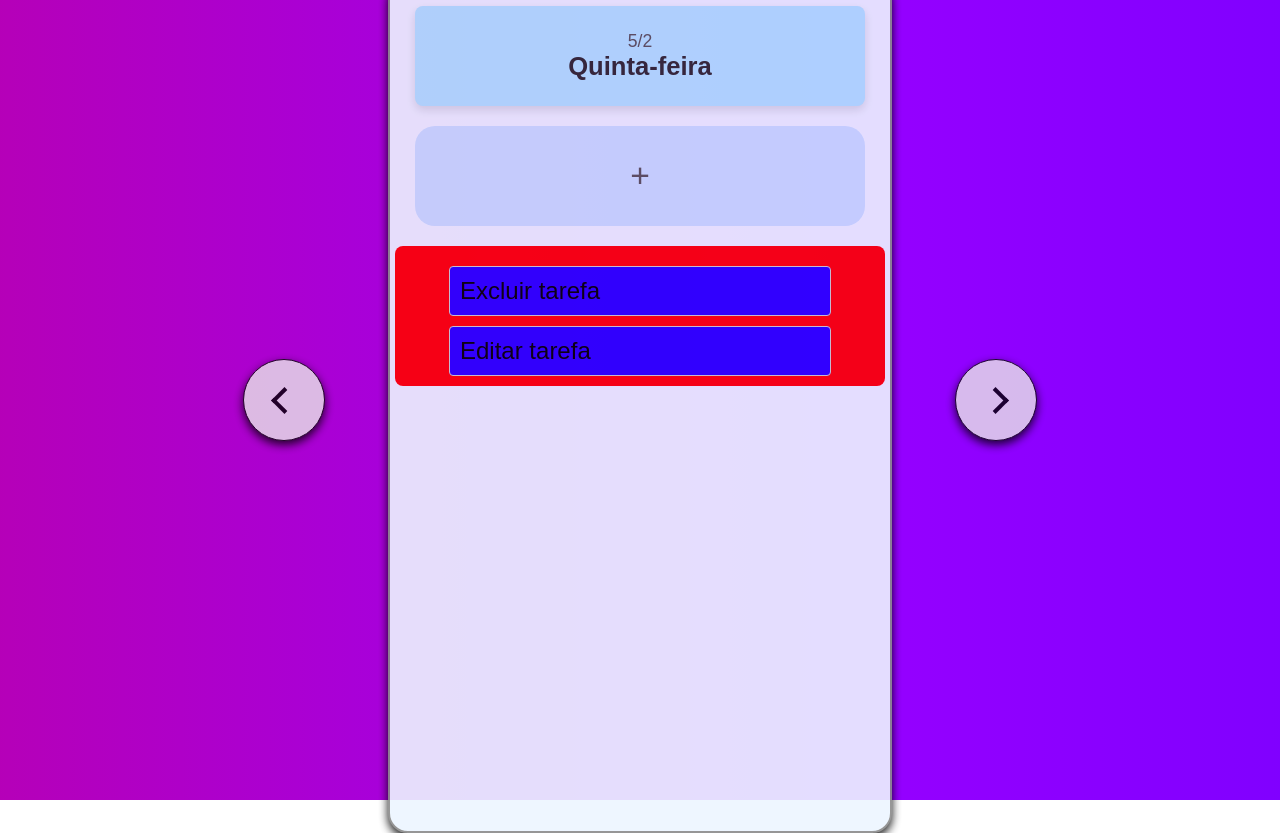
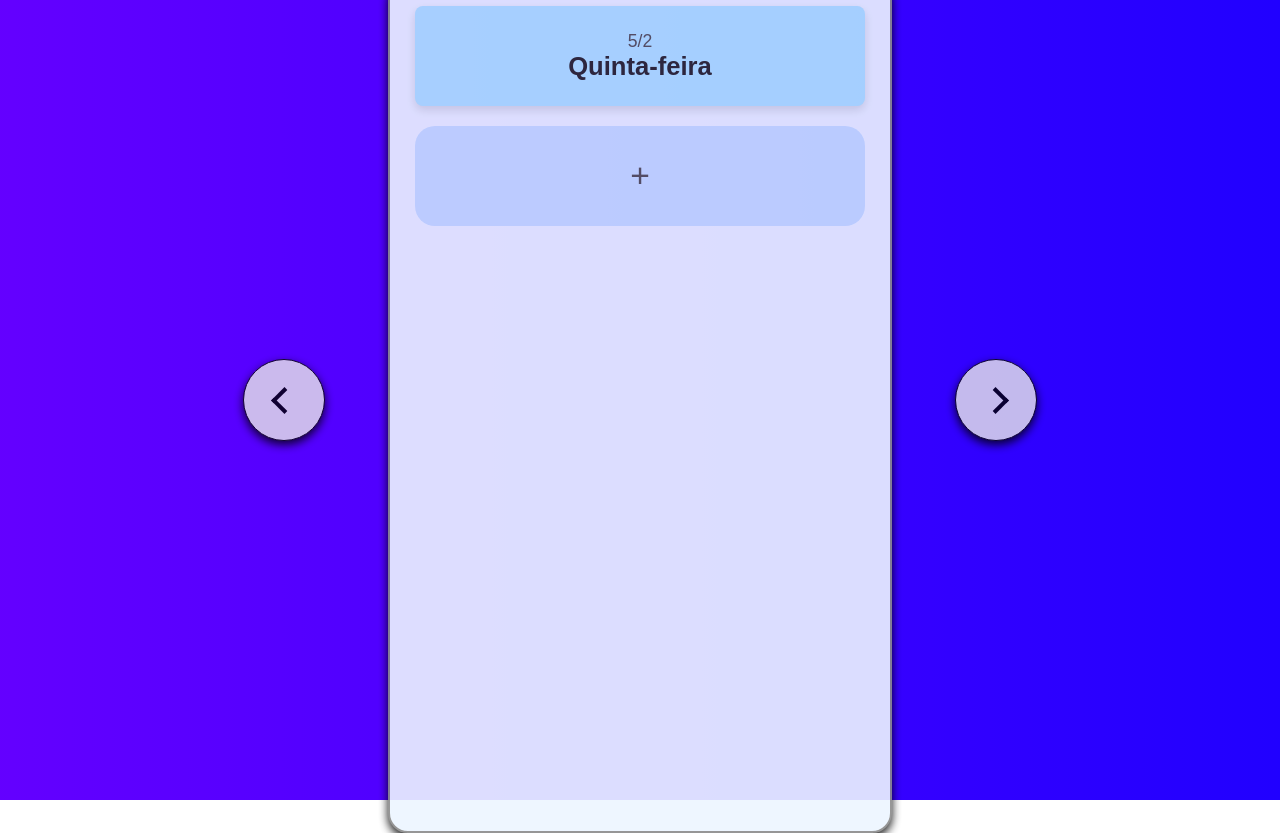
Before and after one commit to FabricioSMachado/react-planner, a React (Create React App) app in the folder aristopoles/: page / in a window 1280 px wide. Built offline with nearby package versions, Linux system fonts and the light colour scheme; the HTML template or start-up script is replaced by a standard one.

Commit message:
menu opcaos

```diff
--- a/aristopoles/src/App.js
+++ b/aristopoles/src/App.js
@@ -3,7 +3,6 @@
 import TarefaPlanner from './components/tarefaPlanner';
 import BotaoPlanner from './components/botaoPlanner';
 import Navegacao from './components/navegacao';
-import MenuTarefa from './components/menuTarefa';
 
 function App() {
 
@@ -96,7 +95,6 @@
             <DataPlanner diaAtual={diaAtual}/>
             <TarefaPlanner modoPlanner={modoPlanner} descricaoTarefa={descricaoTarefa} horaTarefa={horaTarefa} setDescricaoTarefa={setDescricaoTarefa} setHoraTarefa={setHoraTarefa} diaAtual={diaAtual} tarefas={tarefas} toggleMenuTarefa={toggleMenuTarefa} />
             <BotaoPlanner modoPlanner={modoPlanner} eventModoPlanner={alternaModoPlanner} eventSalvarTarefa={salvarTarefa}   />
-            <MenuTarefa />
         </div>
         <Navegacao direction="right" event={atualizaDiaAtual} />
     </main>
--- a/aristopoles/src/components/menuTarefa.js
+++ b/aristopoles/src/components/menuTarefa.js
@@ -1,9 +1,28 @@
 import styles from "./menuTarefa.module.css";
+import { useEffect, useRef } from "react";
 
-function menuTarefa() {
+function MenuTarefa({ toggleMenuTarefa }) {
+
+    const menuRef = useRef(null);
+
+    useEffect(() => {
+        function handleClickOutside(event) {
+            if (menuRef.current && !menuRef.current.contains(event.target)) {
+             toggleMenuTarefa(null);
+        }
+        }
+
+        document.addEventListener("mousedown", handleClickOutside);
+
+        return () => {
+            document.removeEventListener("mousedown", handleClickOutside);
+        };
+    }, [toggleMenuTarefa]);
+
+
 
     return (
-        <div className={styles.menuTarefa}>
+        <div ref={menuRef} className={styles.menuTarefa}>
             <div className={styles.menuTarefaItem}>
                 Excluir tarefa
             </div>
@@ -14,4 +33,4 @@
     );
 }
 
-export default menuTarefa
+export default MenuTarefa
--- a/aristopoles/src/components/menuTarefa.module.css
+++ b/aristopoles/src/components/menuTarefa.module.css
@@ -1,6 +1,7 @@
 .menuTarefa {
-    width: 90%;
-    height: 100px;
+    position: absolute;
+    top: 0;
+    right: -200px;
     display: flex;
     flex-direction: column;
     align-items: center;
@@ -11,7 +12,7 @@
 }
 
 .menuTarefaItem {
-    width: 80%;
+    width: 150px;
     height: 50px;
     padding: 10px;
     background-color: #2600ff;
--- a/aristopoles/src/components/tarefaPlanner.js
+++ b/aristopoles/src/components/tarefaPlanner.js
@@ -1,4 +1,5 @@
 import styles from './tarefaPlanner.module.css'
+import MenuTarefa from './menuTarefa';
 
 
 function TarefaPlanner({ modoPlanner, tarefas, descricaoTarefa, horaTarefa, setDescricaoTarefa, setHoraTarefa, diaAtual, toggleMenuTarefa }) {
@@ -20,8 +21,8 @@
     });
 
 
-    function handleClickMenuTarefa() {
-        toggleMenuTarefa();
+    function handleClickMenuTarefa(idTarefa) {
+        toggleMenuTarefa(idTarefa);
     }
 
 
@@ -46,8 +47,9 @@
                 {tarefa.hora}
                 </span>
             </div>
-            <div value={tarefa.id} onClick={handleClickMenuTarefa} className={styles.acaoTarefa}>
+            <div value={tarefa.id} onClick={() => handleClickMenuTarefa(tarefa.id)} className={styles.acaoTarefa}>
                 :
+                {tarefa.menuAberto && <MenuTarefa toggleMenuTarefa={toggleMenuTarefa}/>}
             </div>
             </div>
   ))}
--- a/aristopoles/src/components/tarefaPlanner.module.css
+++ b/aristopoles/src/components/tarefaPlanner.module.css
@@ -1,4 +1,5 @@
 .planner-dia-tarefas {
+  position: relative;
   display: flex;
   align-items: center;
   height: 100px;
@@ -32,9 +33,10 @@
   color: #555;
 }
 .acaoTarefa{
-    font-size: 1.2rem;
+  width: 15px;
+  font-size: 1.2rem;
   cursor: pointer;
-  margin-right: 20px;
+  margin-right: 10px;
 }
 
 .form {
```
